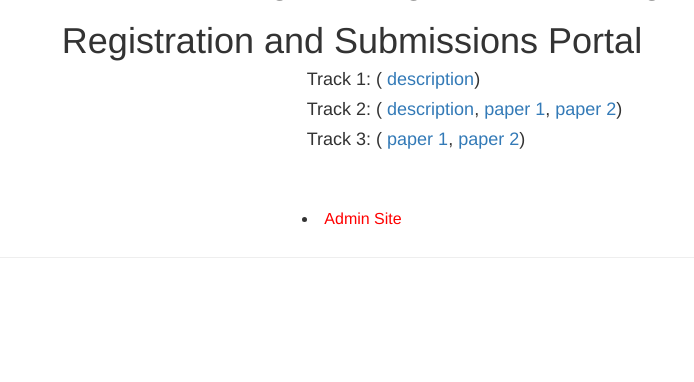
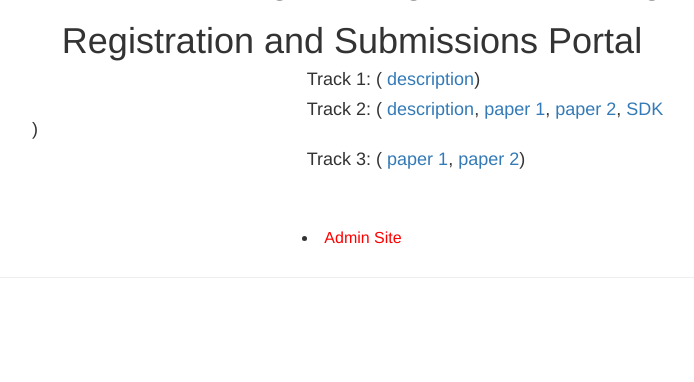
Before and after one commit to matthew-ardi/LPIRC_2018_Track1_Submission, a Django app: template app/templates/app/index.html in a window 1280 px wide. Shown: the part 379-761 px from the top of the page, without its empty margins (288-982 px from the left). Run offline with Django 3.2, Linux system fonts and the light colour scheme; the template is opened without the code that fills it, so the values that code supplies are empty; the visitor is signed in with stand-in values (Sample User, id 1); some libraries are stand-ins or nearby versions.

Commit message:
added SDK link

```diff
--- a/app/templates/app/index.html
+++ b/app/templates/app/index.html
@@ -21,7 +21,7 @@
 	<h4>&nbsp;&nbsp;&nbsp;&nbsp;&nbsp;&nbsp;&nbsp;&nbsp;&nbsp;&nbsp;&nbsp;&nbsp;&nbsp;&nbsp;&nbsp;&nbsp;&nbsp;&nbsp;&nbsp;&nbsp;&nbsp;&nbsp;&nbsp;&nbsp;&nbsp;&nbsp;&nbsp;&nbsp;&nbsp;&nbsp;&nbsp;&nbsp;&nbsp;&nbsp;&nbsp;&nbsp;&nbsp;&nbsp;&nbsp;&nbsp;&nbsp;&nbsp;&nbsp;&nbsp;&nbsp;&nbsp;&nbsp;&nbsp;&nbsp;&nbsp;&nbsp;&nbsp;&nbsp;&nbsp;
 	Track 1: (<a href="/rules/" target="_blank" > description</a>)</h4></li>
 	<h4>&nbsp;&nbsp;&nbsp;&nbsp;&nbsp;&nbsp;&nbsp;&nbsp;&nbsp;&nbsp;&nbsp;&nbsp;&nbsp;&nbsp;&nbsp;&nbsp;&nbsp;&nbsp;&nbsp;&nbsp;&nbsp;&nbsp;&nbsp;&nbsp;&nbsp;&nbsp;&nbsp;&nbsp;&nbsp;&nbsp;&nbsp;&nbsp;&nbsp;&nbsp;&nbsp;&nbsp;&nbsp;&nbsp;&nbsp;&nbsp;&nbsp;&nbsp;&nbsp;&nbsp;&nbsp;&nbsp;&nbsp;&nbsp;&nbsp;&nbsp;&nbsp;&nbsp;&nbsp;&nbsp;
-	Track 2: (<a href="https://drive.google.com/open?id=1olt6oq87jwQRXtz3iExMsLJa9hJcKbrD" target="_blank" > description</a>, <a href="https://engineering.purdue.edu/HELPS/Publications/papers/2017ASPDAC.pdf">paper 1</a>, <a href="https://drive.google.com/open?id=1K12CJ9m2OcRUAYN_We9ISZ-TJ0nZBdU2">paper 2</a>)</h4> </li>
+	Track 2: (<a href="https://drive.google.com/open?id=1olt6oq87jwQRXtz3iExMsLJa9hJcKbrD" target="_blank" > description</a>, <a href="https://engineering.purdue.edu/HELPS/Publications/papers/2017ASPDAC.pdf">paper 1</a>, <a href="https://drive.google.com/open?id=1K12CJ9m2OcRUAYN_We9ISZ-TJ0nZBdU2">paper 2</a>, <a href="https://github.com/ieeelpirc/2018Track2"> SDK </a>)</h4> </li>
 	<h4>&nbsp;&nbsp;&nbsp;&nbsp;&nbsp;&nbsp;&nbsp;&nbsp;&nbsp;&nbsp;&nbsp;&nbsp;&nbsp;&nbsp;&nbsp;&nbsp;&nbsp;&nbsp;&nbsp;&nbsp;&nbsp;&nbsp;&nbsp;&nbsp;&nbsp;&nbsp;&nbsp;&nbsp;&nbsp;&nbsp;&nbsp;&nbsp;&nbsp;&nbsp;&nbsp;&nbsp;&nbsp;&nbsp;&nbsp;&nbsp;&nbsp;&nbsp;&nbsp;&nbsp;&nbsp;&nbsp;&nbsp;&nbsp;&nbsp;&nbsp;&nbsp;&nbsp;&nbsp;&nbsp;
 	Track 3: (<a href="https://engineering.purdue.edu/HELPS/Publications/papers/2017ASPDAC.pdf"> paper 1</a>, <a href="https://drive.google.com/open?id=1K12CJ9m2OcRUAYN_We9ISZ-TJ0nZBdU2">paper 2</a>)</h4></li>
 	</div>
```
Also changed, not shown: app/views.py (line endings or trailing spaces).
